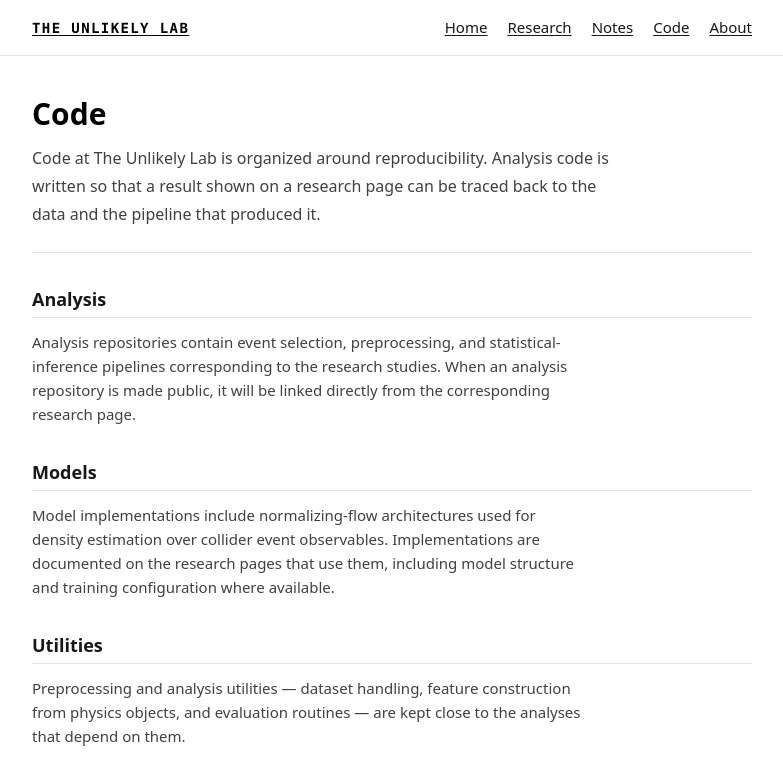
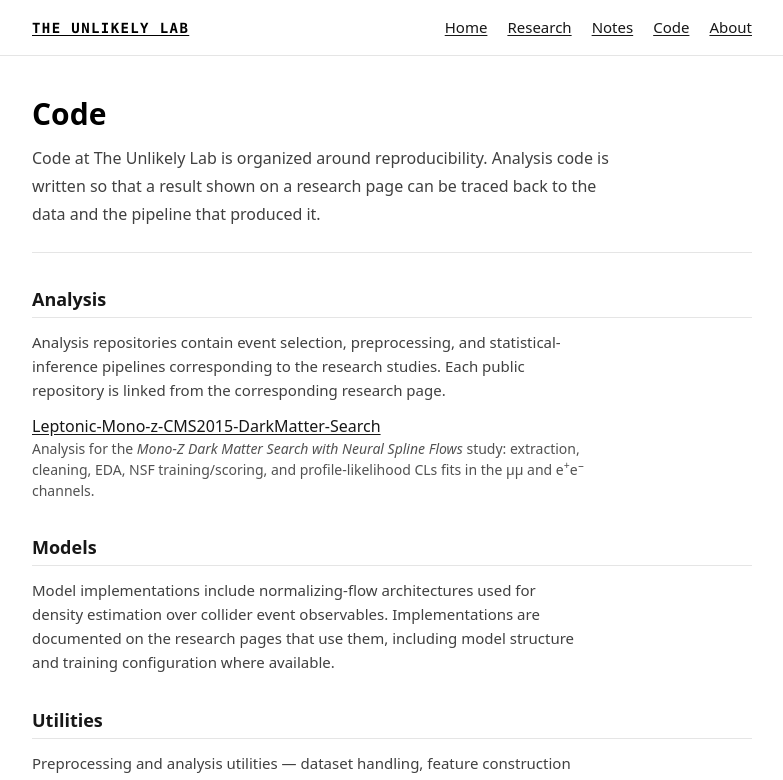
Before and after one commit to HiteshRasineni/the-unlikely-lab, a Next.js app: page /code in a window 1280 px wide. Shown: the top 780 px of the page, without its empty margins (248-1031 px from the left). Built offline with nearby package versions, Linux system fonts and the light colour scheme.

Commit message:
Add Leptonic Mono-Z code repository as code reference

```diff
--- a/app/code/page.tsx
+++ b/app/code/page.tsx
@@ -25,9 +25,24 @@ export default function CodePage() {
         <p className="mt-3 max-w-prose text-[15px] leading-6 text-neutral-700">
           Analysis repositories contain event selection, preprocessing, and
           statistical-inference pipelines corresponding to the research studies.
-          When an analysis repository is made public, it will be linked directly
-          from the corresponding research page.
+          Each public repository is linked from the corresponding research page.
         </p>
+        <ul className="mt-3 max-w-prose space-y-3">
+          <li>
+            <a
+              href="https://github.com/HiteshRasineni/Leptonic-Mono-z-CMS2015-DarkMatter-Search"
+              rel="noopener noreferrer"
+            >
+              Leptonic-Mono-z-CMS2015-DarkMatter-Search
+            </a>
+            <span className="block text-[14px] text-neutral-600">
+              Analysis for the{" "}
+              <em>Mono-Z Dark Matter Search with Neural Spline Flows</em> study:
+              extraction, cleaning, EDA, NSF training/scoring, and profile-likelihood
+              CLs fits in the &mu;&mu; and e<sup>+</sup>e<sup>&minus;</sup> channels.
+            </span>
+          </li>
+        </ul>
       </section>
 
       <section className="mt-8" aria-labelledby="code-models">
--- a/content/research/mono-z/index.mdx
+++ b/content/research/mono-z/index.mdx
@@ -17,6 +17,7 @@ publication:
   doi: "10.48550/arXiv.2607.13771"
   preprint: "https://doi.org/10.48550/arXiv.2607.13771"
   pdf: "/research/mono-z/assets/paper.pdf"
+codeUrl: "https://github.com/HiteshRasineni/Leptonic-Mono-z-CMS2015-DarkMatter-Search"
 ---
 
 ## Overview
@@ -107,7 +108,25 @@ See also [Likelihood Is Not Probability](/notes/likelihood) for how the statisti
 
 ## Code
 
-Code availability for this study is described on the [Code overview page](/code). Direct links are added when repositories are made public.
+The full analysis pipeline for this study is public and maintained in the
+[Leptonic-Mono-z-CMS2015-DarkMatter-Search](https://github.com/HiteshRasineni/Leptonic-Mono-z-CMS2015-DarkMatter-Search)
+repository:
+
+- **DataExtraction/** — reading CMS MiniAOD ROOT files with `uproot`, resolving the
+  year-dependent EDM branch schemas, and reconstituting physics objects (leptons,
+  jets, $p_T^Z$, $\MET$).
+- **DataCleaning/** — SM cleaning and feature-bound export used for clipping at
+  training/scoring time.
+- **EDA/** — per-dataset exploratory analyses emitting PDF reports and control
+  histograms.
+- **scripts/** — Neural Spline Flow training (`nsf_fit(sr).py`, `nsf_fit(vr).py`,
+  etc.), generated training notebooks, and `nsf_scoring.ipynb`.
+- **fit\*_results/** and **Output/** — per-hypothesis CLs scans, fit-result plots,
+  and `*_audit.json` / `*_summary.json` metadata.
+
+Three DM-mediator spin/coupling hypotheses are considered (vector, axial-vector,
+scalar) in both the $\mu\mu$ and $ee$ channels. See the [Code overview page](/code)
+for how repositories are organized generally.
 
 ## Data
 
```
